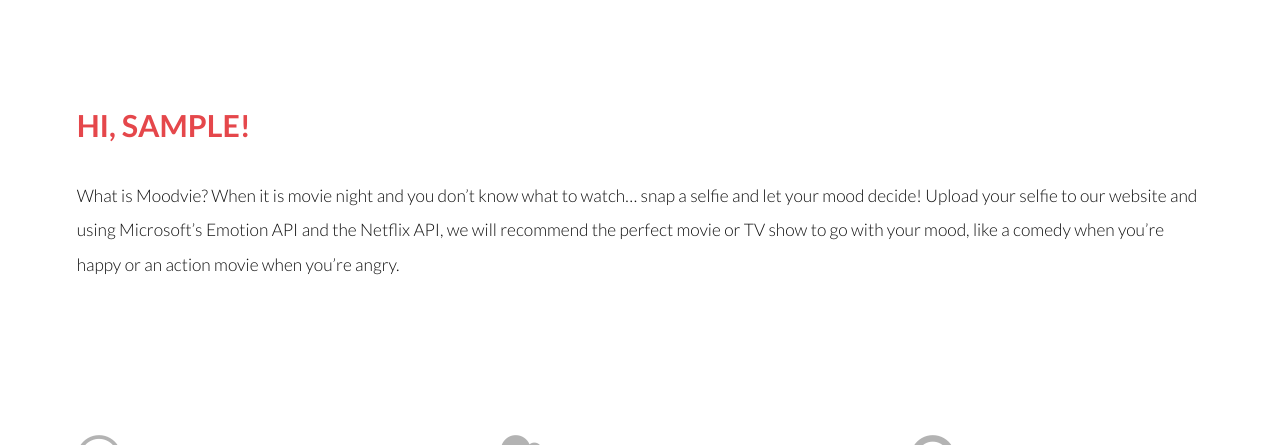
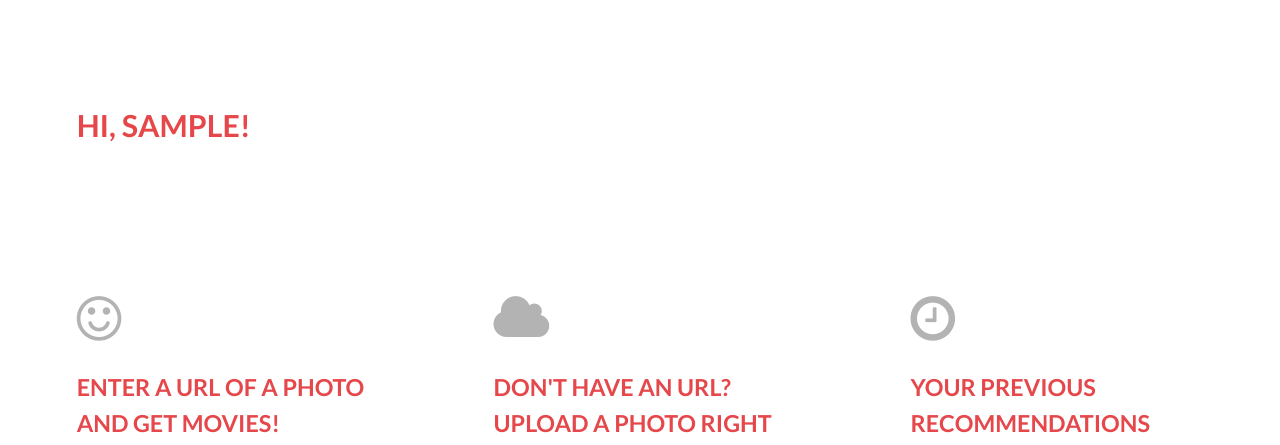
Before and after one commit to nikitapandya/CS411-MoodVie, a Flask app: page / in a window 1280 px wide. Shown: the part 469-914 px from the top of the page. Run offline with Flask 2, Linux system fonts and the light colour scheme; the visitor is signed in with stand-in values (Sample User, id 1); data comes from the database, SQL or seed files in the repository.

Commit message:
Update index.html

```diff
--- a/templates/index.html
+++ b/templates/index.html
@@ -39,7 +39,6 @@
                 <header>
                     <h2>Hi, {{ current_user.nickname }}!</h2>
                 </header>
-                <p>What is Moodvie? When it is movie night and you don’t know what to watch… snap a selfie and let your mood decide! Upload your selfie to our website and using Microsoft’s Emotion API and the Netflix API, we will recommend the perfect movie or TV show to go with your mood, like a comedy when you’re happy or an action movie when you’re angry.</p>
             </div>
         </section>
 
```
